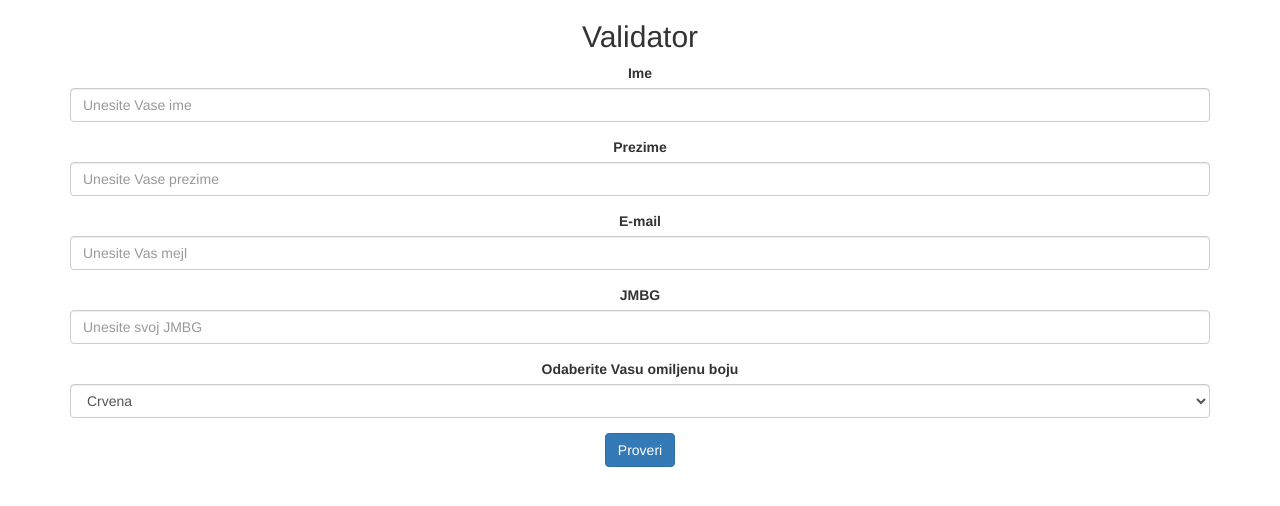
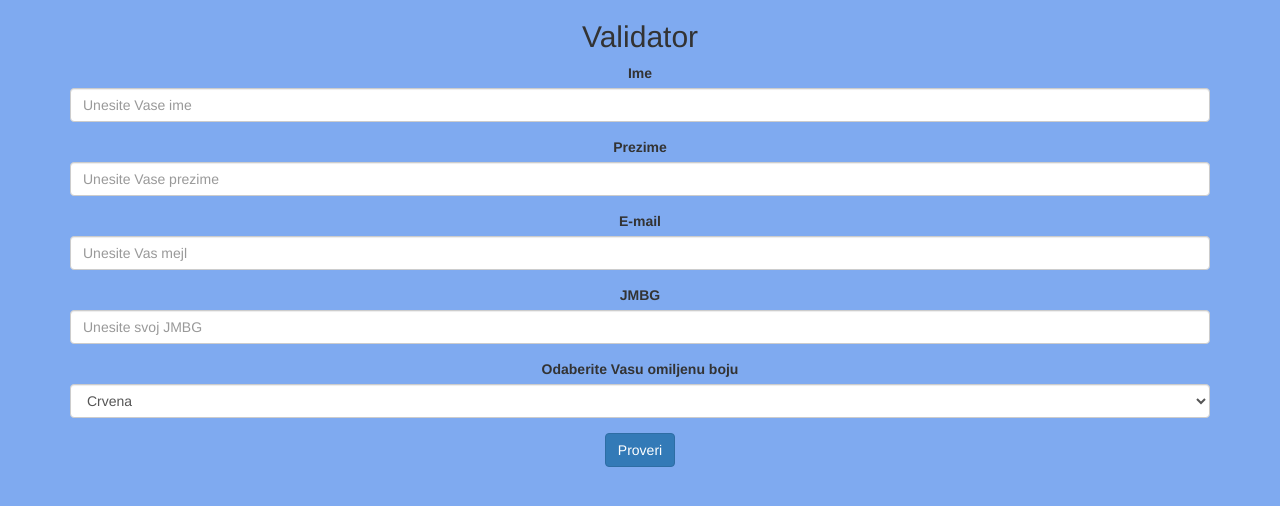
Before and after one commit to djolini/JMBG_validator, a PHP site: page /index.php in a window 1280 px wide. Shown: the top 506 px of the page. Run offline with PHP 8.4, Linux system fonts and the light colour scheme.

Commit message:
Update index.php

```diff
--- a/View/index.php
+++ b/View/index.php
@@ -7,7 +7,7 @@
     <meta charset="utf-8">
     <title>JMBG validator</title>
   </head>
-  <body>
+  <body style="background-color:#7faaf0;">
       <div class="text-center">
         <div id="poruka">
 
```
